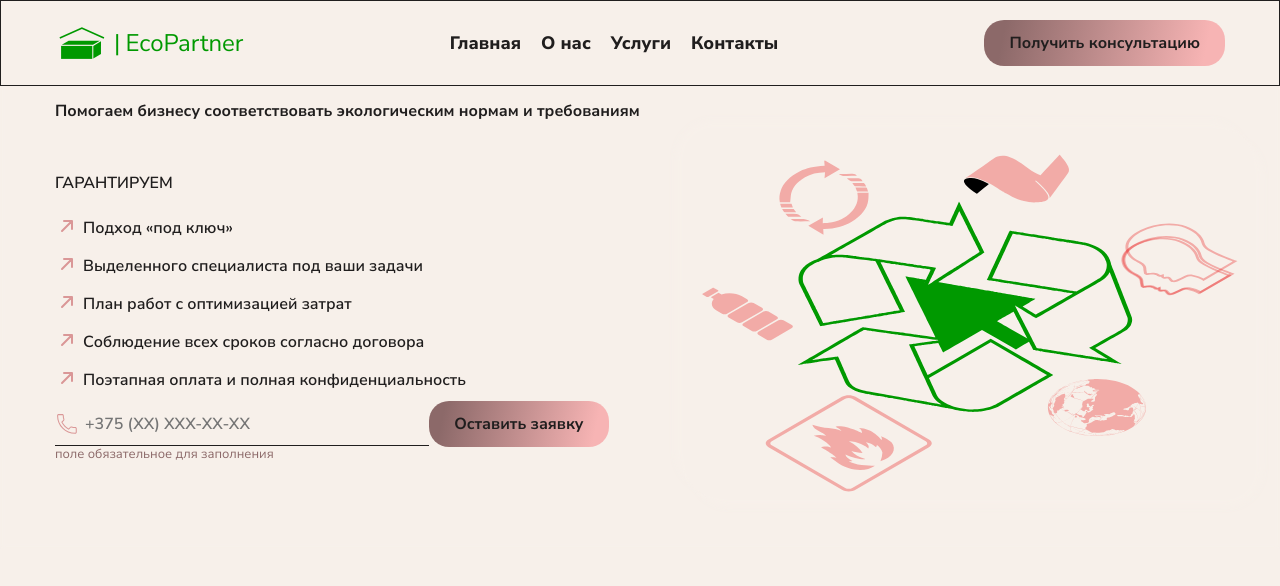
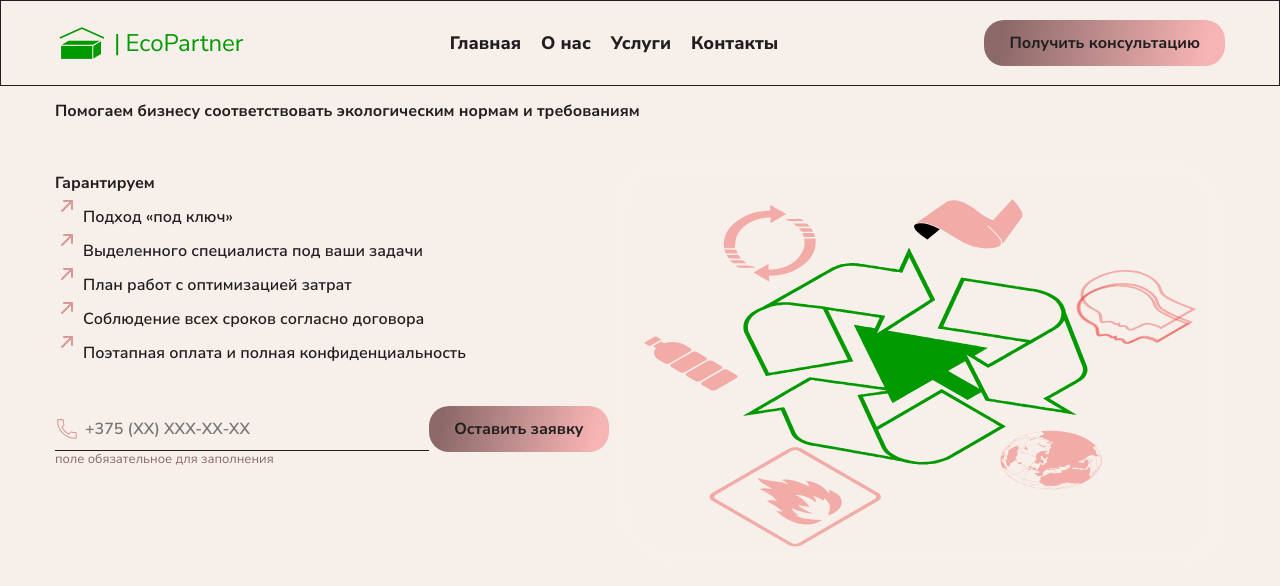
Before and after one commit to Alllena/LandingEcology, a website: page src/index.html in a window 1280 px wide. Drawn offline with nearby package versions, Linux system fonts and the light colour scheme; files that its build step writes are made by us from their sources; files whose address does not match are found by name.

Commit message:
Stylesheets for "article" are in a separate file

```diff
--- /dev/null
+++ b/src/scss/components/article.scss
@@ -0,0 +1,30 @@
+.article {
+   .article__title_main {
+      width: 70%;
+      @include font-main();
+
+      span {
+         @include font-gradient();
+      }
+   }
+
+   .article__title {
+      @include font-title()
+   }
+
+   .article__subtitle {
+      @include font-primary();
+      text-transform: uppercase;
+      margin-bottom: 15px;
+   }
+
+   .article__item {
+      @include flex-v-center;
+      padding: 5px 0;
+
+      img {
+         height: 28px;
+         width: 28px;
+      }
+   }
+}
--- a/src/scss/components/promo.scss
+++ b/src/scss/components/promo.scss
@@ -2,43 +2,17 @@
 @import 'mixins';
 
 .promo {
-   backdrop-filter: blur(2.5px);
 
-   .container {
+   .promo__wrapper {
+      @include flex-column-start(40px);
       position: relative;
-      @include flex-all-sb;
-   }
-
-   .article__title {
-      width: 70%;
-      @include font-main();
-
-      span {
-         @include font-gradient();
-      }
    }
 
    .promo__img {
       position: absolute;
-      top: 20%;
+      top: 15%;
       right: 0;
-      width: 50%;
-   }
-
-   h4 {
-      @include font-primary();
-      text-transform: uppercase;
-      margin-bottom: 15px;
-   }
-
-   .article__item {
-      @include flex-v-center;
-      padding: 5px 0;
-
-      img {
-         height: 28px;
-         width: 28px;
-      }
+      width: 55%;
    }
 
    .promo__tel {
```
